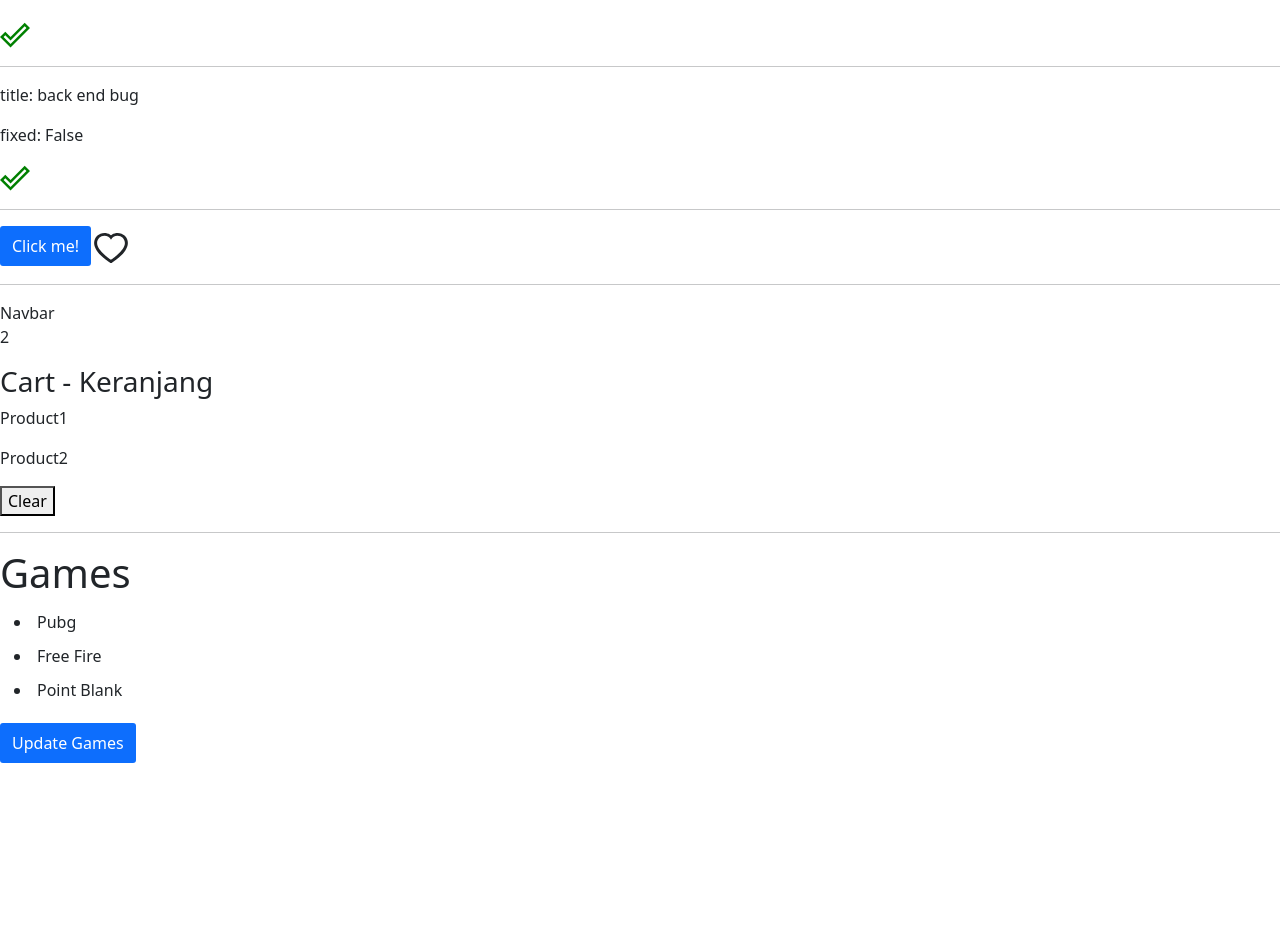
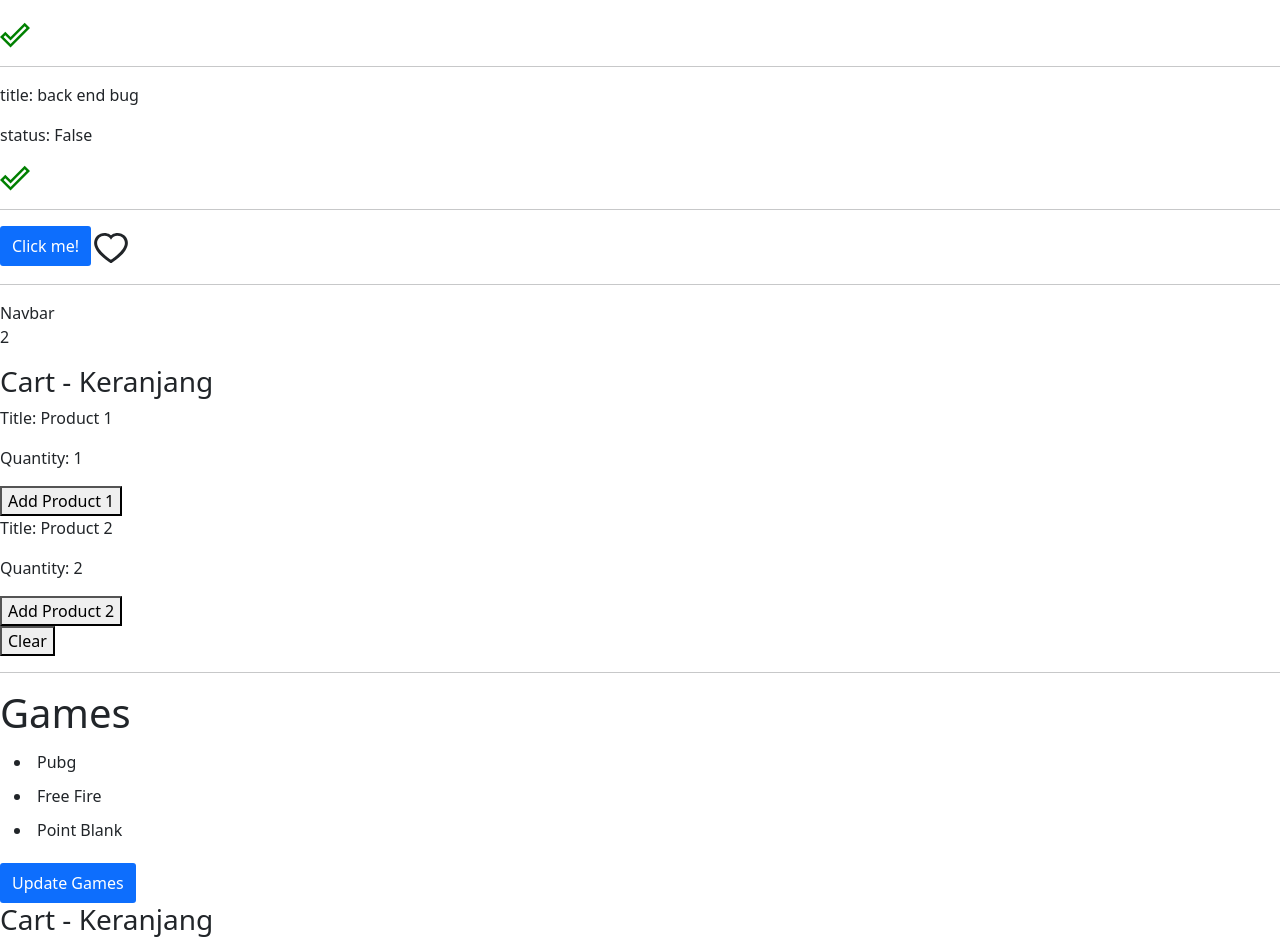
Before and after one commit to MusaAbdillah/react-with-mosh, a React (Vite) app: page / in a window 1280 px wide. Shown: the part 302-1251 px from the top of the page. Before the commit the page ends 1065 px from the top, so only its background shows below. Built offline with nearby package versions, Linux system fonts and the light colour scheme.

Commit message:
update object inside array

```diff
--- a/src/App.tsx
+++ b/src/App.tsx
@@ -36,8 +36,8 @@ function App() {
   });
 
   const [bugs, setBugs] = useState([
-    { id: 1, title: "front end bug", fixed: false },
-    { id: 2, title: "back end bug", fixed: false },
+    { id: 1, title: "front end bug", status: false },
+    { id: 2, title: "back end bug", status: false },
   ]);
 
   const [games, setGames] = useState({
@@ -46,7 +46,18 @@ function App() {
     names: ["Pubg", "Free Fire", "Point Blank"],
   });
 
-  const [products, setProducts] = useState(["Product1", "Product2"]);
+  const [cart, setCart] = useState({
+    id: 1,
+    cartItems: [
+      { id: 1, title: "Product", status: false, quantity: 1 },
+      { id: 2, title: "Product", status: true, quantity: 2 },
+    ],
+  });
+
+  const [products, setProducts] = useState([
+    { id: 1, title: "Product 1", status: false, quantity: 1 },
+    { id: 2, title: "Product 2", status: true, quantity: 2 },
+  ]);
   const handleButtonClick = (alertEnabled: boolean) => {
     setAlertEnabled(alertEnabled);
 
@@ -91,7 +102,7 @@ function App() {
       produce((draft) => {
         // find bug
         const bug = draft.find((bug) => bug.id === id);
-        if (bug) bug.fixed = fixed;
+        if (bug) bug.status = fixed;
       })
     );
   };
@@ -99,6 +110,23 @@ function App() {
   // update array inside object
   const handleGame = () => {
     setGames({ ...games, names: [...games.names, "Valoran"] });
+  };
+
+  // update object inside array object
+  const handleCart = (id: number) => {
+    setCart({
+      ...cart,
+      cartItems: cart.cartItems.map((item) =>
+        item.id === id ? { ...item, quantity: item.quantity + 1 } : item
+      ),
+    });
+  };
+
+  const onClearCart = (id: number) => {
+    setCart({
+      ...cart,
+      cartItems: [],
+    });
   };
 
   return (
@@ -127,7 +155,11 @@ function App() {
       <hr />
 
       <Navbar cartItemCount={products.length} />
-      <Cart cartItems={products} onClear={() => setProducts([])} />
+      <Cart
+        cartItems={products}
+        onClear={() => setProducts([])}
+        onUpdate={handleCart}
+      />
 
       <hr />
       {/* exercise */}
@@ -143,6 +175,13 @@ function App() {
         alert={alertEnabled}
         text="Update Games"
       />
+
+      {/* exercise 3 */}
+      <Cart
+        cartItems={cart.cartItems}
+        onClear={() => onClearCart}
+        onUpdate={handleCart}
+      />
     </div>
   );
 }
--- a/src/components/ArrayGroup/ArrayGroup.tsx
+++ b/src/components/ArrayGroup/ArrayGroup.tsx
@@ -4,7 +4,7 @@ import OnOff from "../OnOff/OnOff";
 interface RecordsProps {
   id: number;
   title: string;
-  fixed: boolean;
+  status: boolean;
 }
 
 interface ArrayGroupProps {
@@ -19,7 +19,7 @@ function ArrayGroup({ records, setDone }: ArrayGroupProps) {
         return (
           <div key={record.id}>
             <p>title: {record.title}</p>
-            <p>fixed: {record.fixed ? "True" : "False"}</p>
+            <p>status: {record.status ? "True" : "False"}</p>
             <OnOff done={true} setDone={setDone} id={record.id} />
             <hr />
           </div>
--- a/src/components/Cart/Cart.tsx
+++ b/src/components/Cart/Cart.tsx
@@ -1,9 +1,16 @@
-interface CartProps {
-  cartItems: string[];
-  onClear: () => void;
+interface CartItemsProps {
+  id: number;
+  title: string;
+  quantity: number;
 }
 
-function Cart({ cartItems, onClear }: CartProps) {
+interface CartProps {
+  cartItems: CartItemsProps[];
+  onClear: () => void;
+  onUpdate: (id: number) => void;
+}
+
+function Cart({ cartItems, onClear, onUpdate }: CartProps) {
   console.log(cartItems);
   return (
     <>
@@ -11,7 +18,14 @@ function Cart({ cartItems, onClear }: CartProps) {
       {console.log("-------------cartItems-----------")}
       {console.log(cartItems)}
       {cartItems.map((cartItem) => (
-        <p>{cartItem}</p>
+        <div key={cartItem.id}>
+          <p>Title: {cartItem.title}</p>
+          <p>Quantity: {cartItem.quantity}</p>
+          <button onClick={() => onUpdate(cartItem.id)}>
+            {" "}
+            Add {cartItem.title}
+          </button>
+        </div>
       ))}
       <button onClick={onClear}>Clear</button>
     </>
```
